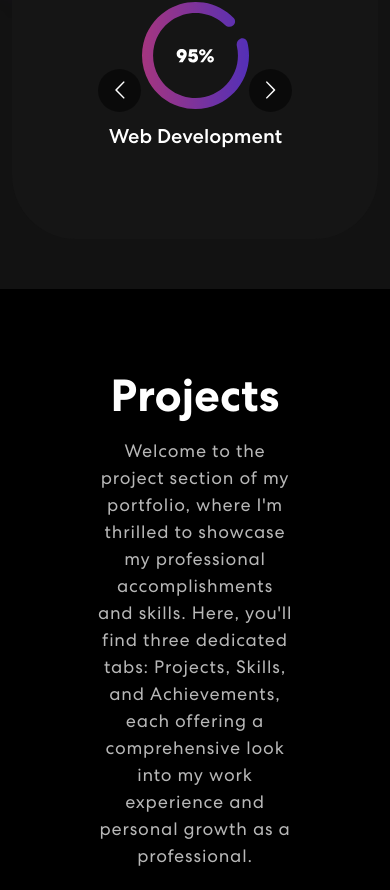
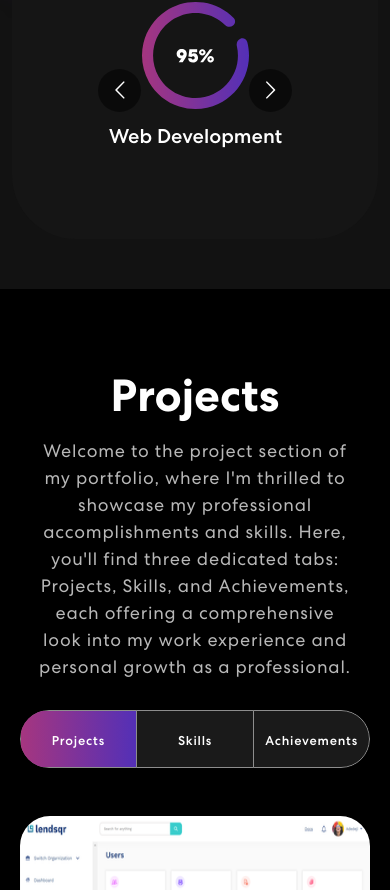
Before and after one commit to BadgerV/Portfolio, a React (Vite) app: page / in a window 390 px wide. Shown: the part 1855-2745 px from the top of the page. Built offline with nearby package versions, Linux system fonts and the light colour scheme.

Commit message:
sixth commit

```diff
--- a/src/App.css
+++ b/src/App.css
@@ -407,6 +407,7 @@ nav.navbar .navbar-toggler[aria-expanded="true"] .navbar-toggler-icon {
   text-align: center;
   width: 56%;
 }
+
 .project .nav.nav-pills {
   width: 72%;
   margin: 0 auto;
@@ -473,7 +474,7 @@ nav.navbar .navbar-toggler[aria-expanded="true"] .navbar-toggler-icon {
 
 .proj-imgbx a img {
   display: block;
-  height: 18rem;
+  aspect-ratio: 1;
 }
 
 .proj-imgbx a:hover {
@@ -500,6 +501,8 @@ nav.navbar .navbar-toggler[aria-expanded="true"] .navbar-toggler-icon {
   transition: 0.5s ease-in-out;
   opacity: 0;
   width: 100%;
+
+  padding: 0.5rem;
 }
 .proj-imgbx:hover .proj-txtx {
   top: 35%;
@@ -763,3 +766,14 @@ nav.navbar .navbar-toggler[aria-expanded="true"] .navbar-toggler-icon {
     font-size: 0.8rem;
   }
 }
+@media screen and (max-width: 950px) {
+  .project p {
+    width: 70%;
+  }
+}
+
+@media screen and (min-width: 300px) {
+  .paragraph-text {
+    width: 90% !important;
+  }
+}
--- a/src/components/Project.jsx
+++ b/src/components/Project.jsx
@@ -62,14 +62,14 @@ const Project = () => {
         <Row>
           <Col>
             <h2>Projects</h2>
-            <p>
+            <p className="paragraph-text">
               Welcome to the project section of my portfolio, where I'm thrilled
               to showcase my professional accomplishments and skills. Here,
               you'll find three dedicated tabs: Projects, Skills, and
               Achievements, each offering a comprehensive look into my work
               experience and personal growth as a professional.
             </p>
-            <Tab.Container id="projects-tabs defaultActiveKey = " first>
+            <Tab.Container id="projects-tabs" defaultActiveKey="first">
               <Nav
                 variant="pills"
                 className="nav-pills mb-5 justify-content-center align-items-center tabs"
@@ -134,7 +134,7 @@ const Project = () => {
                     <h4>Achievements</h4>
                     <ul>
                       <li>
-                        Participated in a hackathon organized by Solana and
+                        Participated and won a hackathon orgarnized my MIT,
                         worked with a team to develop a new, innovative web
                         application that received recognition from the judges.
                       </li>
```
